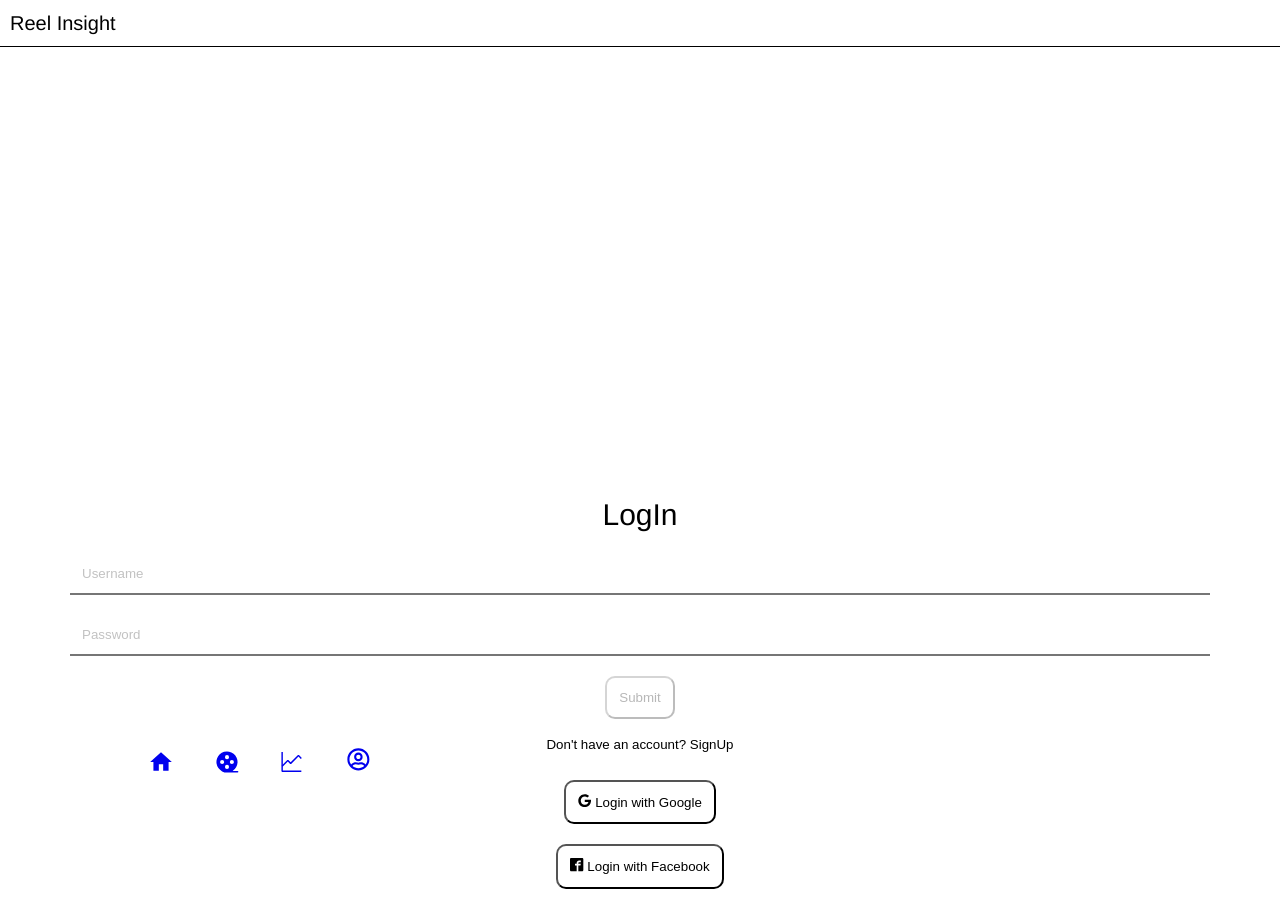
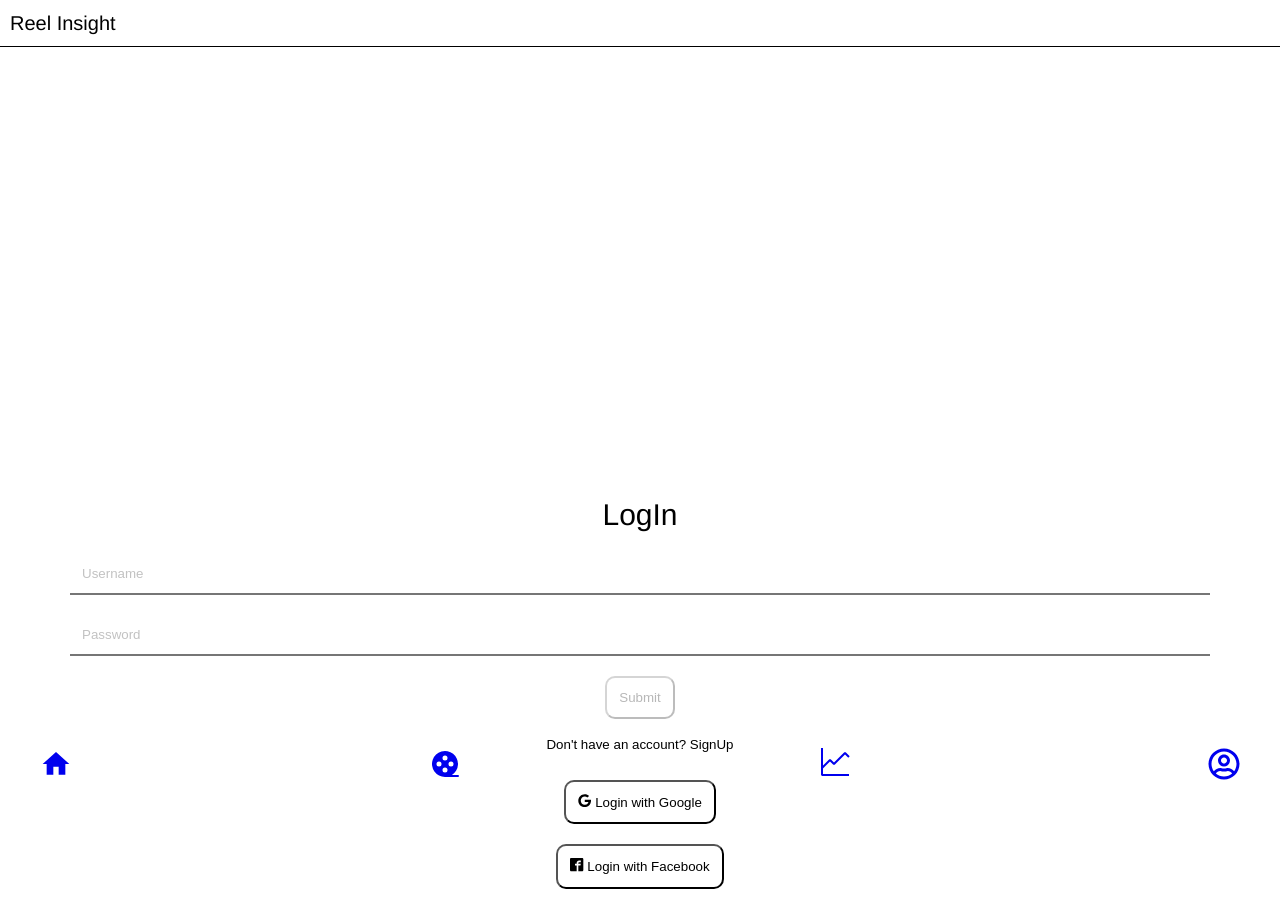
Before and after one commit to Always-Serving-Code/Reel-Insight-V2.0, a React (Vite) app: page / in a window 1280 px wide. Built offline with nearby package versions, Linux system fonts and the light colour scheme.

Commit message:
Updated navbar css module

```diff
--- a/src/components/Navbar.tsx
+++ b/src/components/Navbar.tsx
@@ -8,17 +8,17 @@ import styles from "../css modules/Navbar.module.css";
 export default function Navbar() {
   return (
     <nav className={styles.icons}>
-      <Link to="/home">
-        <MdHome className={styles.home} />
+      <Link to="/home" className={styles.link}>
+        <MdHome />
       </Link>
-      <Link to="/history">
-        <PiFilmReelFill className={styles.film} />
+      <Link to="/history" className={styles.link}>
+        <PiFilmReelFill />
       </Link>
-      <Link to="/stats">
-        <VscGraphLine className={styles.graph} />
+      <Link to="/stats" className={styles.link}>
+        <VscGraphLine />
       </Link>
-      <Link to="/user">
-        <FaRegUserCircle className={styles.user} />
+      <Link to="/user" className={styles.link}>
+        <FaRegUserCircle />
       </Link>
     </nav>
   );
--- a/src/css modules/Navbar.module.css
+++ b/src/css modules/Navbar.module.css
@@ -1,26 +1,18 @@
 .icons {
-  text-align: center;
   position: absolute;
   bottom: 0;
-  left: 10%;
+  left: 0;
+  width: 100%;
+  display: flex;
+  justify-content: space-between;
+  align-items: center;
+  padding: 20px 40px;
+  box-sizing: border-box;
 }
 
-.home {
-  font-size: 2em;
-  padding: 20px;
+.link {
+  font-size: 2rem;
+  display: flex;
+  gap: 15px;
+  align-items: center;
 }
-
-.film {
-  font-size: 2em;
-  padding: 20px;
-}
-
-.graph {
-  font-size: 1.75em;
-  padding: 20px;
-}
-
-.user {
-  font-size: 1.75em;
-  padding: 24px;
-}
```
Also changed, not shown: 1 other file (tests, documents, lock files or other folders).
